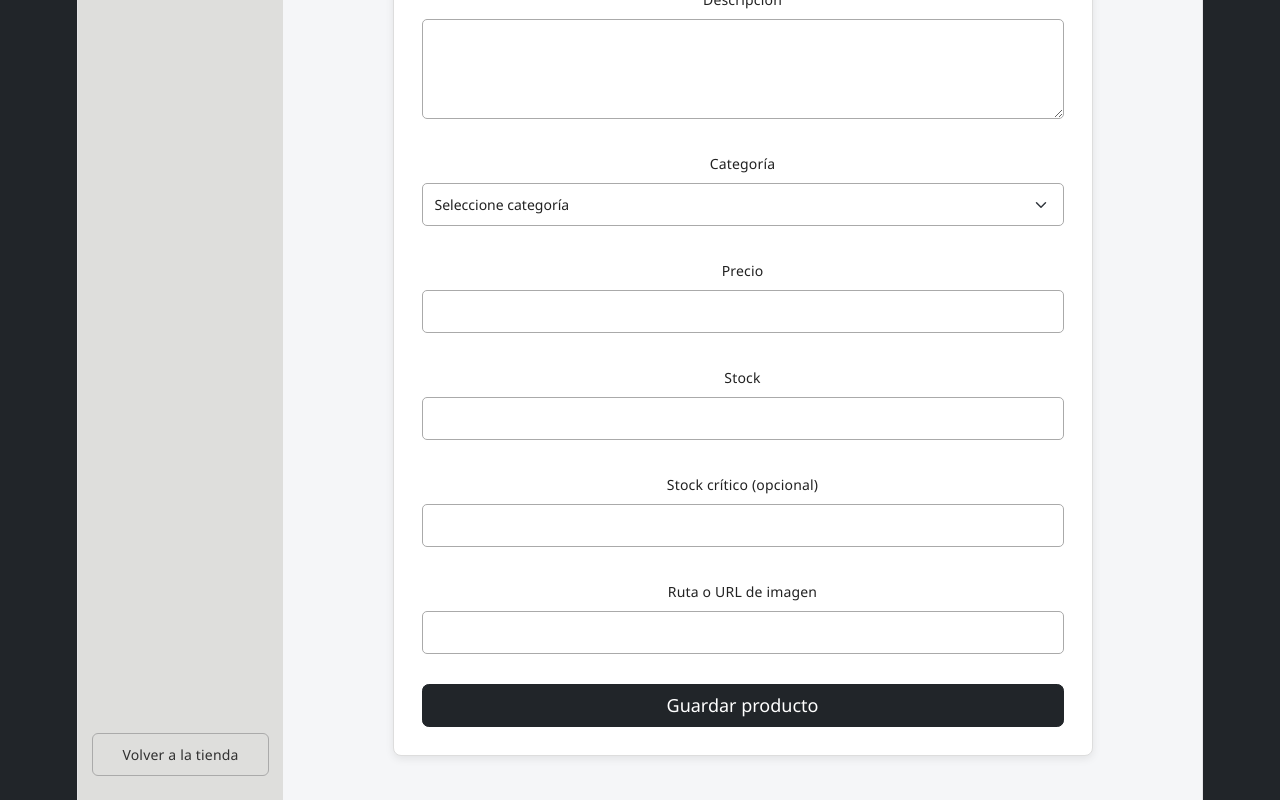
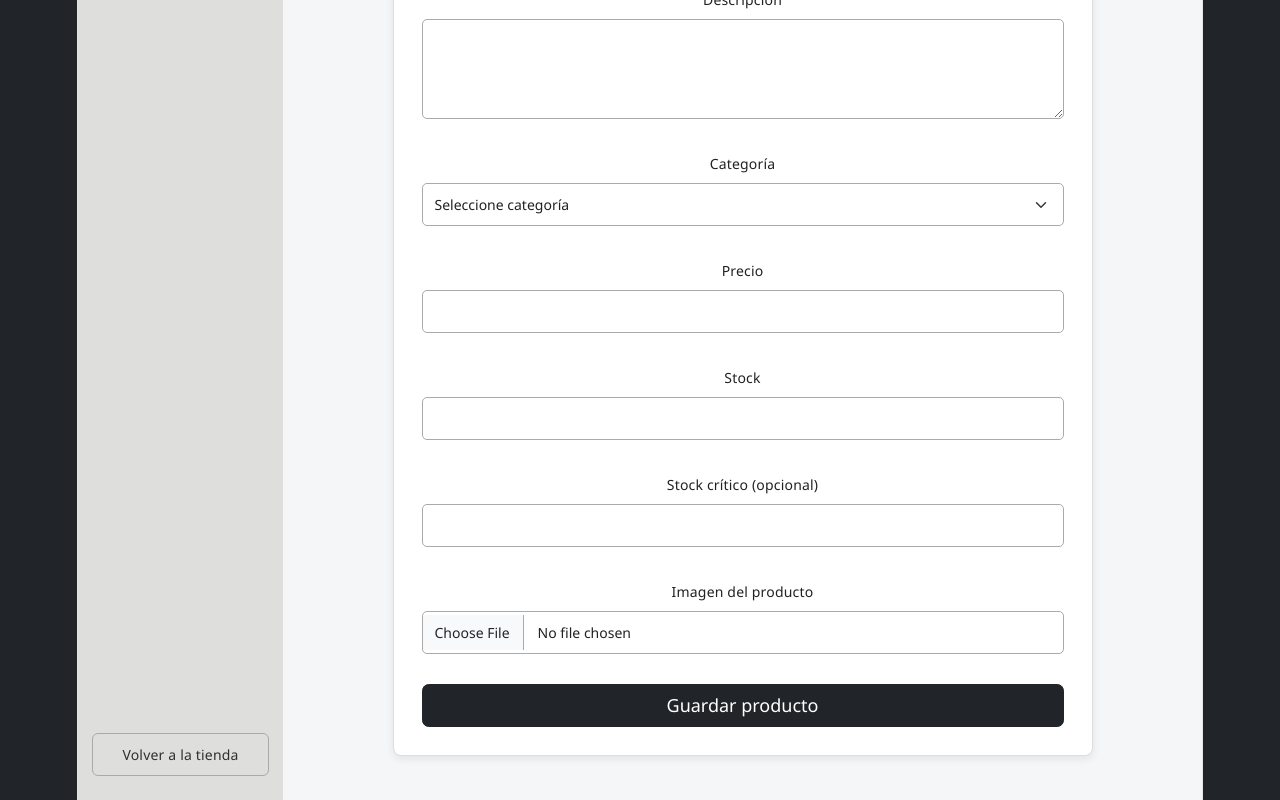
Before and after one commit to Gonza-2103/AtelierStudioReact, a React (Vite) app: page /admin/productos/nuevo in a window 1280 px wide. Shown: the part 510-1310 px from the top of the page. Built offline with nearby package versions, Linux system fonts and the light colour scheme.

Commit message:
Desarrollo de método para  subir imagen a productos desde admin

```diff
--- a/src/components/admin/FormularioProducto.jsx
+++ b/src/components/admin/FormularioProducto.jsx
@@ -156,6 +156,51 @@ function FormularioProducto({
         setErrorGeneral('')
     }
 
+    function manejarImagen(e) {
+        const archivo = e.target.files[0]
+
+        if (!archivo) return
+
+        const tiposPermitidos = [
+            'image/jpeg',
+            'image/png',
+            'image/webp'
+        ]
+
+        if (!tiposPermitidos.includes(archivo.type)) {
+            setErrorGeneral('Selecciona una imagen JPG, PNG o WebP.')
+            e.target.value = ''
+            return
+        }
+
+        if (archivo.size > 500 * 1024) {
+            setErrorGeneral('La imagen no puede superar los 500 KB.')
+            e.target.value = ''
+            return
+        }
+
+        const lector = new FileReader()
+
+        lector.onload = () => {
+            setFormulario(actual => ({
+                ...actual,
+                imagen: lector.result
+            }))
+
+            setTocados(actual => ({
+                ...actual,
+                imagen: true
+            }))
+
+            setErrorGeneral('')
+        }
+
+        lector.onerror = () => {
+            setErrorGeneral('No se pudo leer la imagen.')
+        }
+
+        lector.readAsDataURL(archivo)
+    }
     function manejarEnvio(e) {
         e.preventDefault()
         setEnviado(true)
@@ -335,7 +380,38 @@ function FormularioProducto({
             {campo('precio', 'Precio', 'number')}
             {campo('stock', 'Stock', 'number')}
             {campo('stockCritico', 'Stock crítico (opcional)', 'number')}
-            {campo('imagen', 'Ruta o URL de imagen')}
+            <div className="mb-3">
+                <label
+                    htmlFor="producto-imagen"
+                    className="form-label"
+                >
+                    Imagen del producto
+                </label>
+
+                <input
+                    id="producto-imagen"
+                    type="file"
+                    accept="image/jpeg,image/png,image/webp"
+                    className="form-control"
+                    onChange={manejarImagen}
+                />
+
+                {formulario.imagen && (
+                    <div className="mt-3">
+                        <p className="small">Vista previa:</p>
+
+                        <img
+                            src={formulario.imagen}
+                            alt="Vista previa del producto"
+                            style={{
+                                width: '180px',
+                                height: '180px',
+                                objectFit: 'contain'
+                            }}
+                        />
+                    </div>
+                )}
+            </div>
 
             <button
                 type="submit"
```
